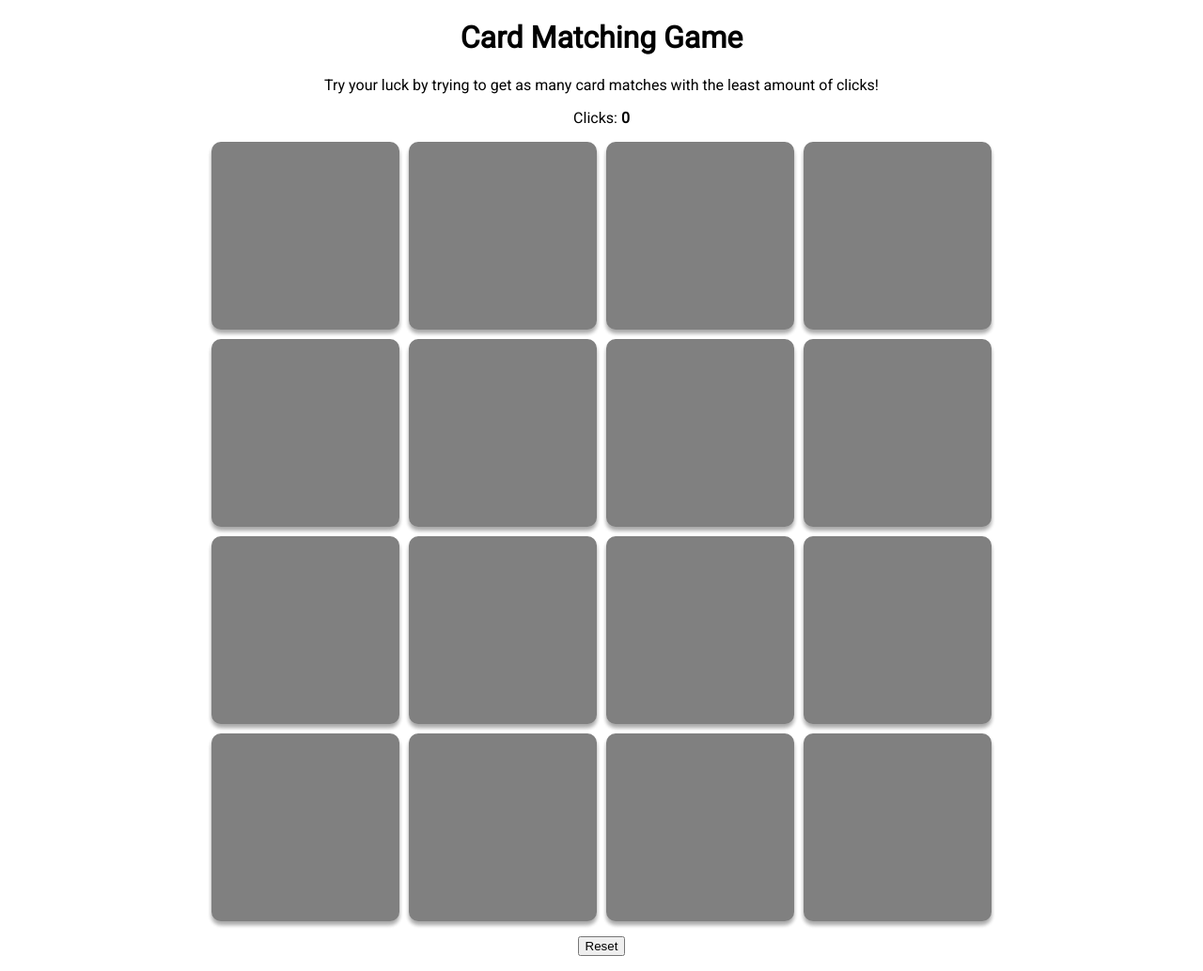
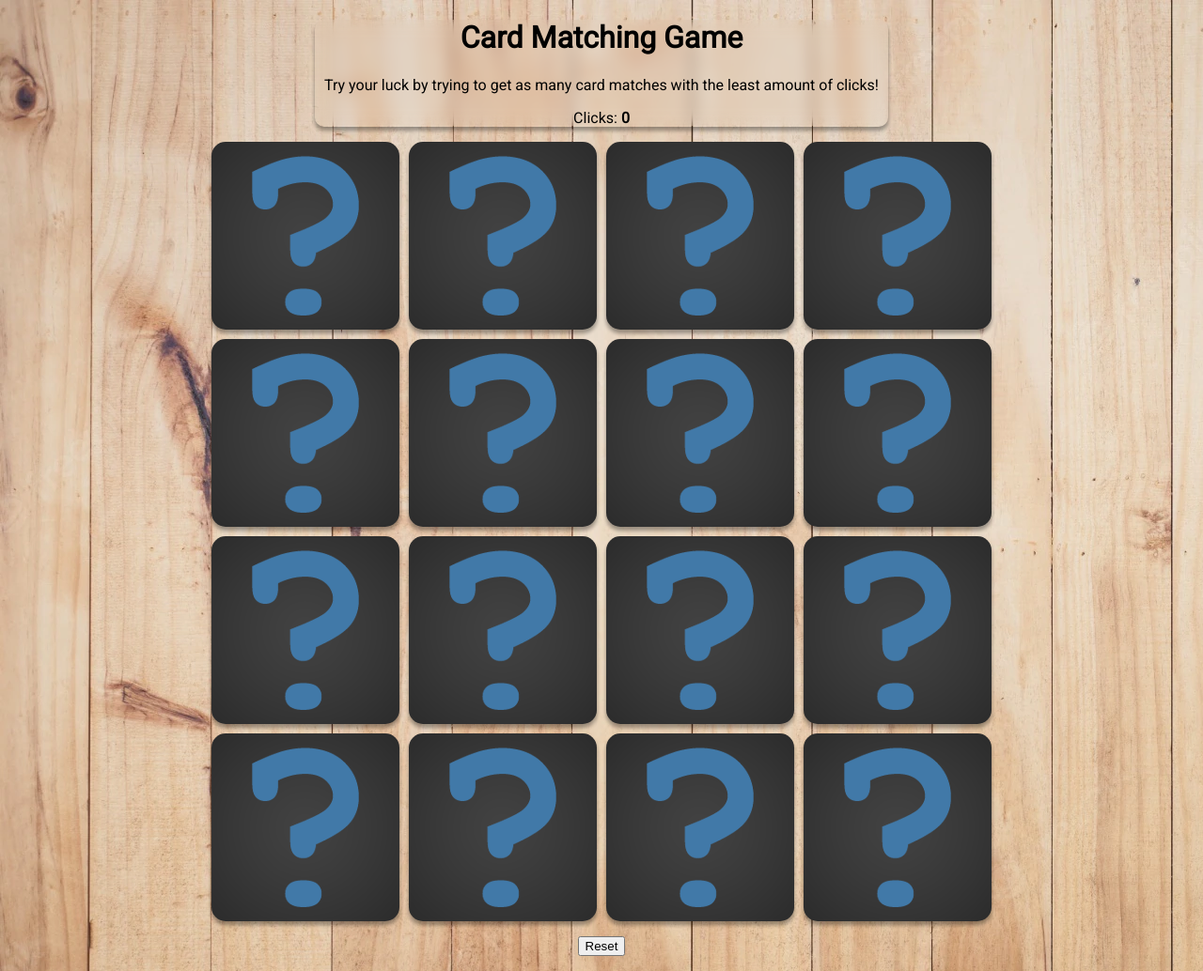
Before and after one commit to kacperlNYC/card-matcher, a plain HTML site: page index.html in a window 1280 px wide. Shown: the whole page at 94% size. Drawn offline with Linux system fonts and the light colour scheme.

Commit message:
Add files via upload

```diff
--- a/index.html
+++ b/index.html
@@ -9,9 +9,11 @@
     <link href="styles.css" rel="stylesheet">
 </head>
 <body onload="init();">
-    <h1>Card Matching Game</h1>
-    <p>Try your luck by trying to get as many card matches with the least amount of clicks!</p>
-    <p> Clicks: <b id="score">0</b></p>
+    <div class="info">
+        <h1>Card Matching Game</h1>
+        <p>Try your luck by trying to get as many card matches with the least amount of clicks!</p>
+        <p> Clicks: <b id="score">0</b></p>
+    </div>
     <div id="grid">
         <div class="card" id="0" onclick="check(0);"></div>
         <div class="card" id="1" onclick="check(1);"></div>
--- a/script.js
+++ b/script.js
@@ -78,4 +78,5 @@ function reset()
         cards[random] = cards[i];
         cards[i] = swap;
     }
+    display();
 }
--- a/styles.css
+++ b/styles.css
@@ -2,10 +2,21 @@
 
 body {
     font-family: 'Roboto', sans-serif;
+    background-image: url("images/wood.webp");
 }
 
 h1, p{
     text-align: center;
+}
+
+.info {
+    margin: auto;
+    width: max-content;
+    backdrop-filter: blur(8px);
+    border-radius: 10px;
+    box-shadow: 0 4px 4px 0 rgba(0, 0, 0, 0.2), 0 4px 4px 0 rgba(0, 0, 0, 0.19);
+    padding-left: 10px;
+    padding-right: 10px;
 }
 
 #grid {
@@ -19,16 +30,17 @@ h1, p{
 
 .card {
     background-color: gray;
-    border-radius: 10px;
+    border-radius: 15px;
     width: 200px;
     height: 200px;
-    border: 2px solid gray;
-    box-sizing: border-box;
+
     box-shadow: 0 4px 4px 0 rgba(0, 0, 0, 0.2), 0 4px 4px 0 rgba(0, 0, 0, 0.19);
 
     transform-style: preserve-3d;
     transition-duration: 300ms;
     transform: rotateY(180deg);
+    background-image: url("images/question-mark.png");
+
 }
 
 img {
```
Also changed, not shown: images/question-mark.png (added), images/wood.webp (added).
